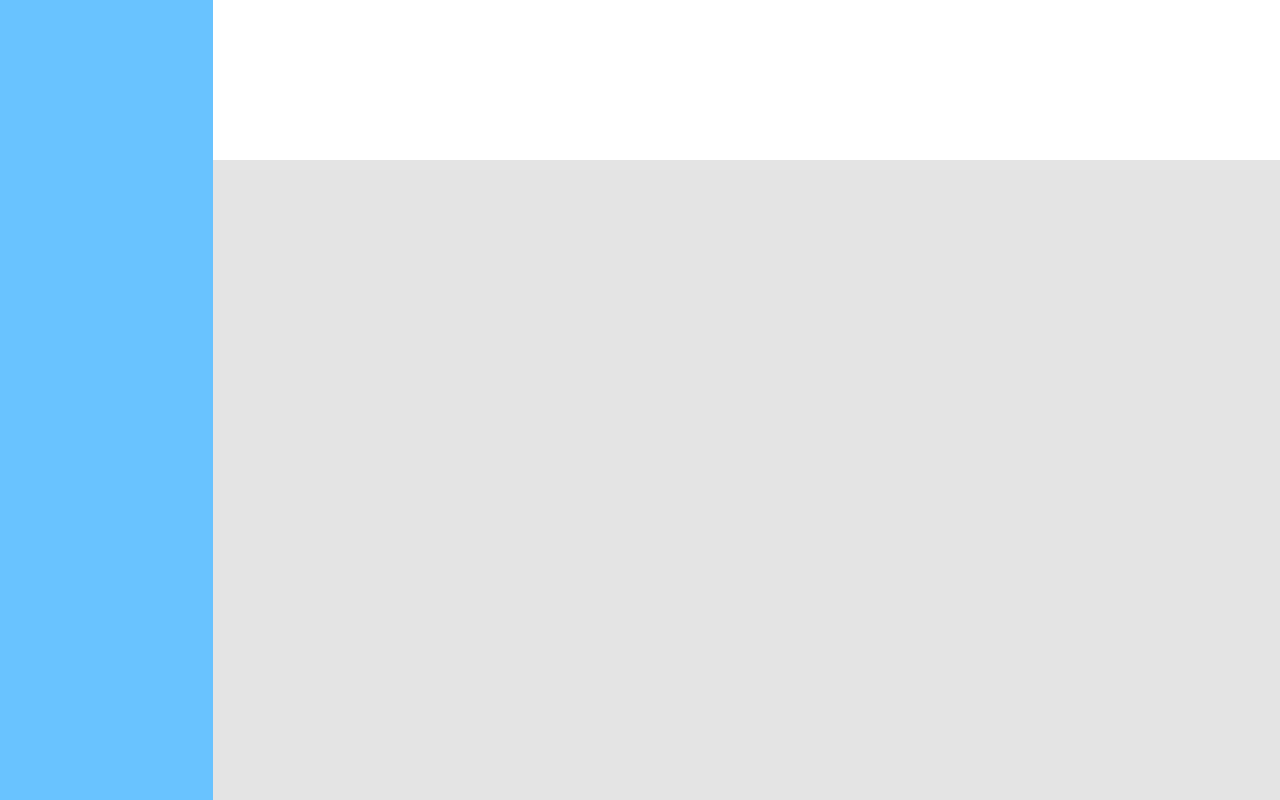
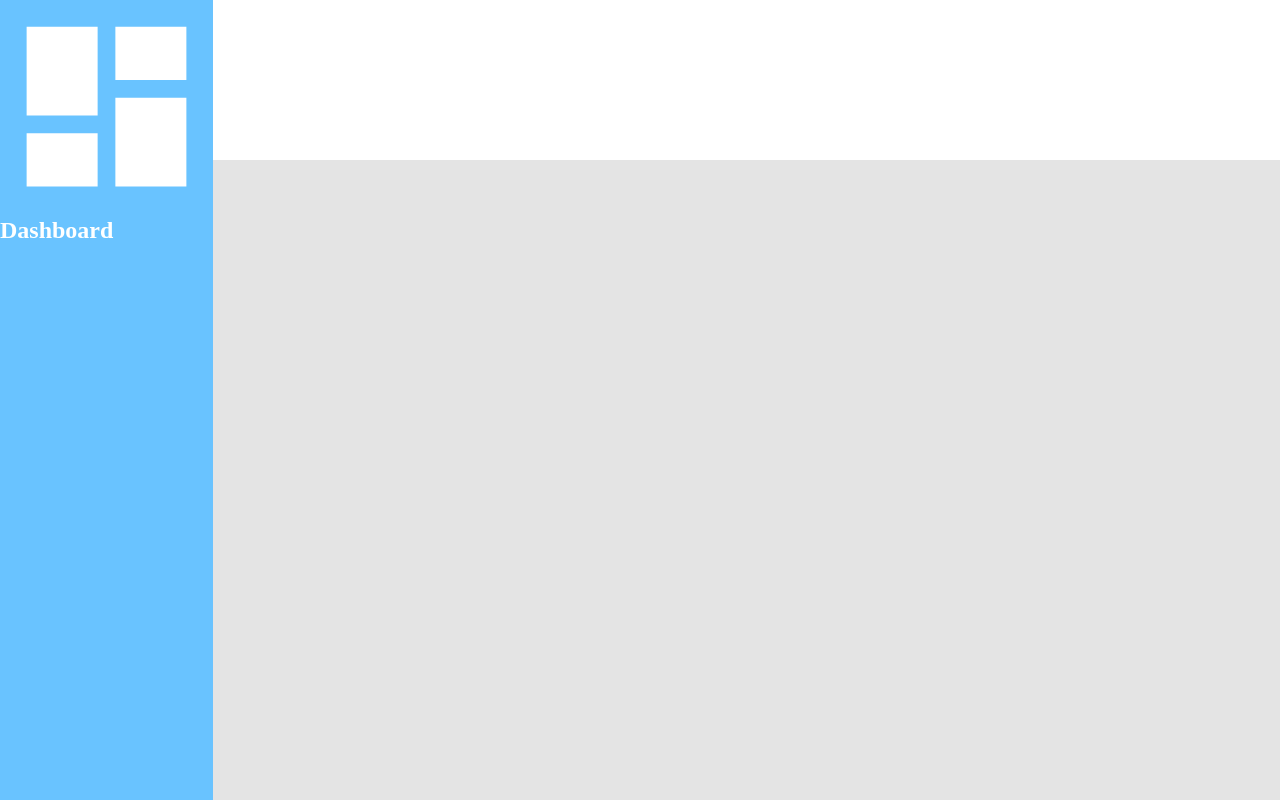
Before and after one commit to ziko1905/admin-dashboard, a plain HTML site: page index.html in a window 1280 px wide. Drawn offline with Linux system fonts and the light colour scheme.

Commit message:
Add color styling in nav

```diff
--- a/index.html
+++ b/index.html
@@ -8,12 +8,15 @@
 </head>
 <body>
     <header>
-        <div class="dash"></div>
+
+    </header>
+    <nav>
+        <div class="dash">
+            <img src="icons/view-dashboard.svg" alt="">
+            <h1>Dashboard</h1>
+        </div>
         <div class="options"></div>
         <div class="settings"></div>
-    </header>
-    <nav>
-
     </nav>
     <div class="content">
 
--- a/styles.css
+++ b/styles.css
@@ -18,6 +18,11 @@ header {
 nav {
     background-color: rgb(105, 195, 255);
     grid-row: 1 / -1;
+    color: white;
+}
+
+nav img {
+    filter: invert(100%) sepia(100%) saturate(0%) hue-rotate(76deg) brightness(104%) contrast(102%);
 }
 
 .content {
```
